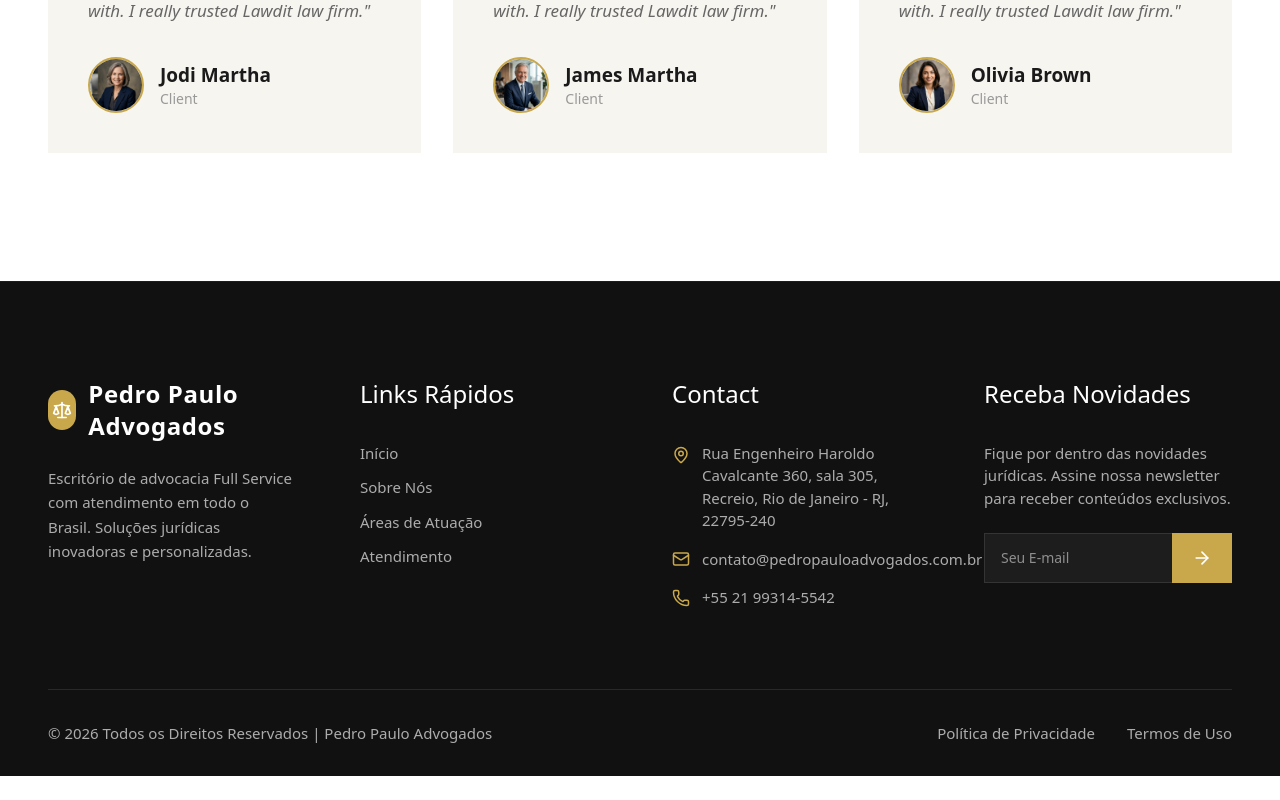
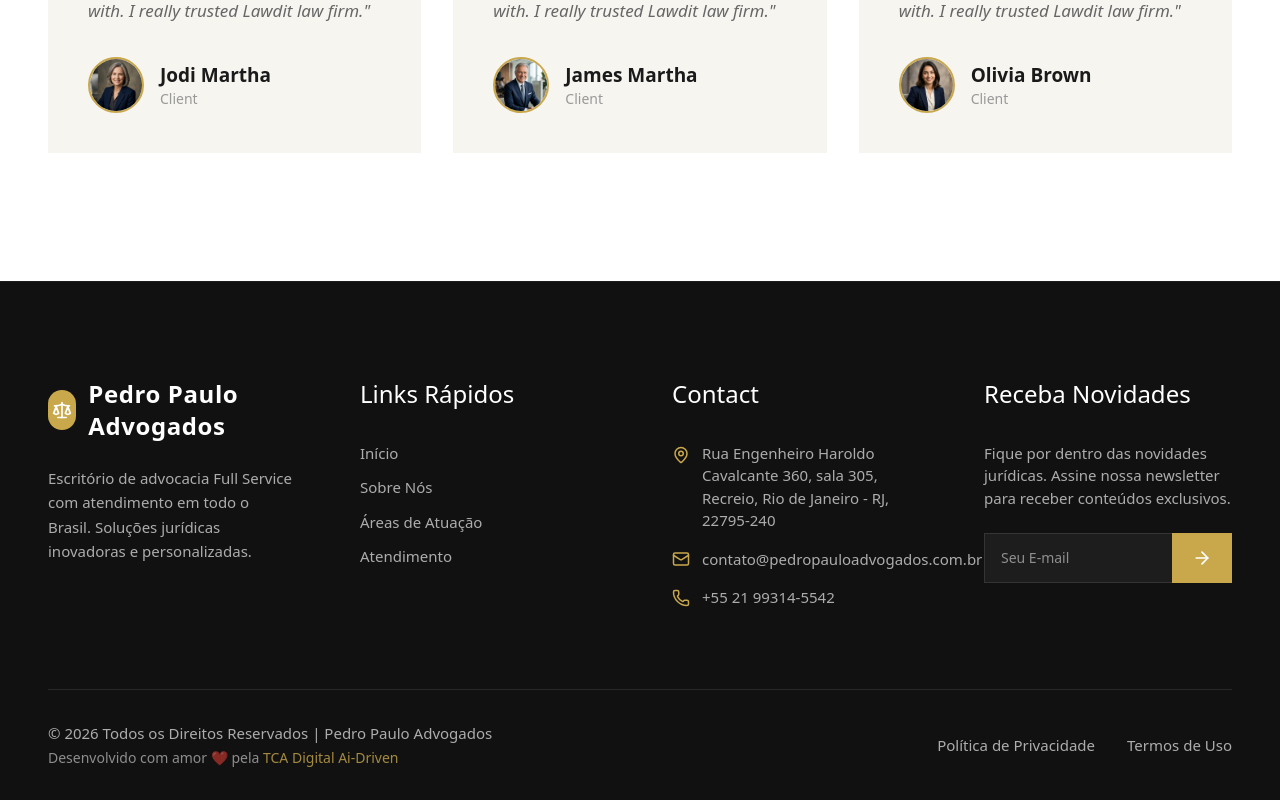
Before and after one commit to TCAdigital/pedropauloadvogados, a Next.js app: page / in a window 1280 px wide. Shown: the part 5020-5820 px from the top of the page. Before the commit the page ends 5796 px from the top, so only its background shows below. Built offline with nearby package versions, Linux system fonts and the light colour scheme.

Commit message:
feat: adicionar creditos da TCA Digital no footer

```diff
--- a/src/app/page.tsx
+++ b/src/app/page.tsx
@@ -592,7 +592,12 @@ export default function Home() {
           </div>
 
           <div className="border-t border-white/10 py-8 flex flex-col md:flex-row justify-between items-center gap-6 text-[15px]">
-            <span>© 2026 Todos os Direitos Reservados | Pedro Paulo Advogados</span>
+            <div className="flex flex-col items-center md:items-start gap-1">
+              <span>© 2026 Todos os Direitos Reservados | Pedro Paulo Advogados</span>
+              <span className="text-sm opacity-80">
+                Desenvolvido com amor ❤️ pela <a href="https://www.tcadigital.com.br/express" target="_blank" rel="noopener noreferrer" className="text-gold hover:underline">TCA Digital Ai-Driven</a>
+              </span>
+            </div>
             <div className="flex gap-8">
               <a href="#" className="hover:text-gold transition-colors">Política de Privacidade</a>
               <a href="#" className="hover:text-gold transition-colors">Termos de Uso</a>
```
